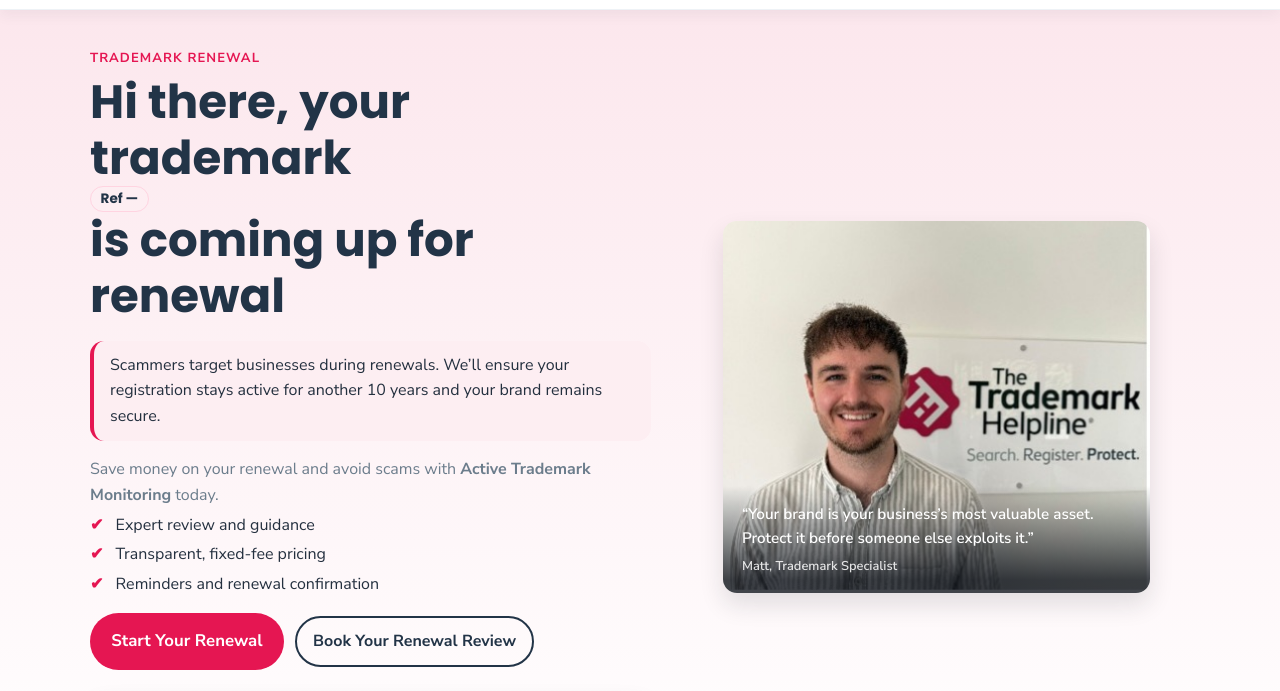
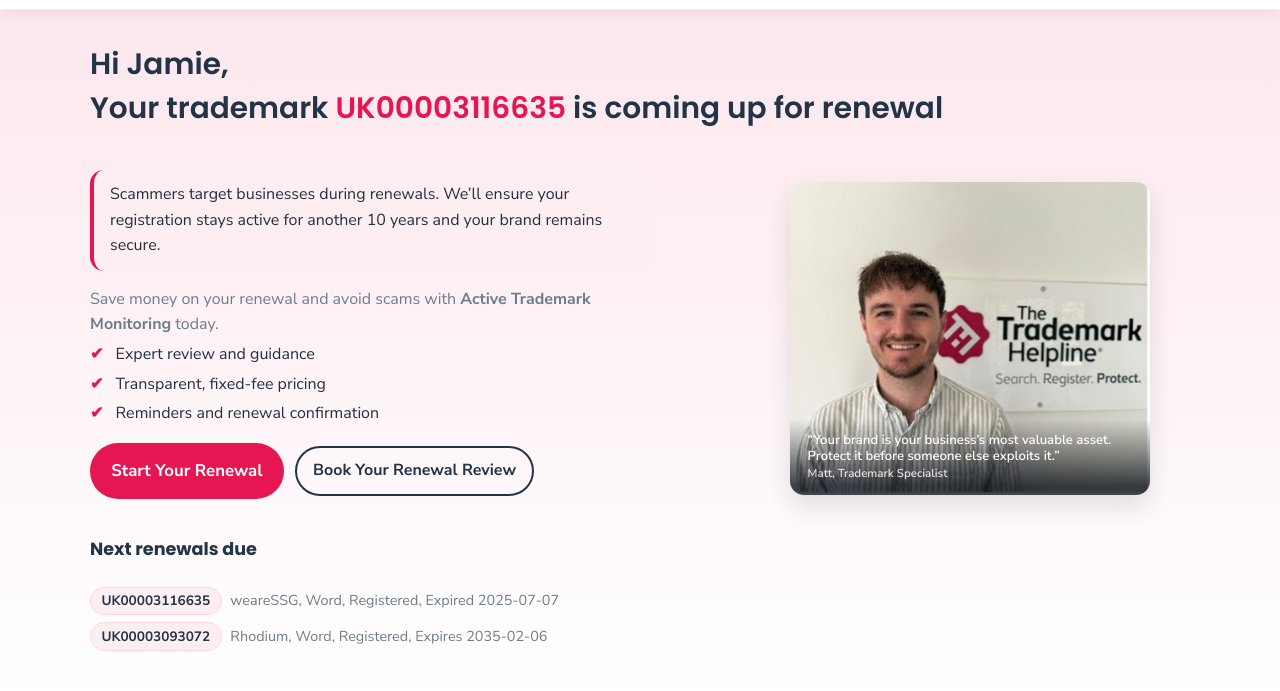
Before and after one commit to mastercode-io/tmh-renew-portal, a plain HTML site: page public/renewal-landing/index.html in a window 1280 px wide. Shown: the part 97-788 px from the top of the page. Drawn offline with Linux system fonts and the light colour scheme.

Commit message:
incremental

```diff
--- a/public/renewal-landing/index.html
+++ b/public/renewal-landing/index.html
@@ -9,6 +9,7 @@
     <link rel="preconnect" href="https://fonts.gstatic.com" crossorigin>
     <link href="https://fonts.googleapis.com/css2?family=Poppins:wght@400;600;700&family=Nunito+Sans:wght@300;400;600;700&display=swap" rel="stylesheet">
     <link rel="stylesheet" href="./styles.css" />
+    <script defer src="./mock-data.js"></script>
     <script defer src="./main.js"></script>
   </head>
   <body>
@@ -31,10 +32,12 @@
 
     <main id="main">
       <section class="hero">
+        <div class="container hero-heading">
+          <p class="hero-line hero-subline hero-greeting">Hi <span data-merge="personName">there</span>,</p>
+          <p class="hero-line hero-subline">Your trademark <span class="tm-number-highlight" data-merge="primaryTrademarkNumber">—</span> is coming up for renewal</p>
+        </div>
         <div class="container hero-grid">
           <div class="hero-copy">
-            <span class="eyebrow">Trademark Renewal</span>
-            <h1>Hi <span data-merge="firstName">there</span>, your trademark <span class="badges"><span class="badge">Ref <span data-merge="tmeApp">—</span></span></span> is coming up for renewal</h1>
             <p class="notice">Scammers target businesses during renewals. We’ll ensure your registration stays active for another 10 years and your brand remains secure.</p>
             <p class="muted" style="margin:.5rem 0 0">Save money on your renewal and avoid scams with <strong>Active Trademark Monitoring</strong> today.</p>
             <ul class="ticks">
@@ -44,12 +47,7 @@
             </ul>
             <div class="cta-row">
               <a class="btn btn-primary btn-lg" href="#renewal-form">Start Your Renewal</a>
-              <a class="btn btn-ghost" href="https://bookings.thetrademarkhelpline.com/#/4584810000004811044" target="_blank" rel="noopener">Book Your Renewal Review</a>
-            </div>
-
-            <div class="card next-renewals">
-              <h3>Next renewals due</h3>
-              <ul class="renewals-list" id="renewals"></ul>
+              <a class="btn btn-ghost" data-link="bookCall" href="https://bookings.thetrademarkhelpline.com/#/4584810000004811044" target="_blank" rel="noopener">Book Your Renewal Review</a>
             </div>
           </div>
           <figure class="hero-media">
@@ -59,6 +57,12 @@
               <span>Matt, Trademark Specialist</span>
             </figcaption>
           </figure>
+        </div>
+        <div class="container hero-renewals">
+          <div class="next-renewals">
+            <h3>Next renewals due</h3>
+            <ul class="renewals-list" id="renewals"></ul>
+          </div>
         </div>
       </section>
 
@@ -325,7 +329,7 @@
                 </label>
                 <div class="actions">
                   <button class="btn btn-primary" id="screening-continue">Continue to payment</button>
-                  <a class="btn btn-ghost" href="https://bookings.thetrademarkhelpline.com/#/4584810000004811044" target="_blank" rel="noopener">Book a call</a>
+                  <a class="btn btn-ghost" data-link="bookCall" href="https://bookings.thetrademarkhelpline.com/#/4584810000004811044" target="_blank" rel="noopener">Book a call</a>
                 </div>
                 <p class="muted" id="screening-note"></p>
               </div>
@@ -347,7 +351,7 @@
           <a href="#">Contact</a>
         </div>
         <div class="foot-cta">
-          <a class="btn btn-primary" href="#renewal-form">Book a call</a>
+          <a class="btn btn-primary" data-link="bookCall" href="#renewal-form">Book a call</a>
         </div>
       </div>
     </footer>
--- a/public/renewal-landing/main.js
+++ b/public/renewal-landing/main.js
@@ -31,8 +31,8 @@
   ];
 
   const mergeTargets = {
-    firstName: document.querySelector('[data-merge="firstName"]'),
-    tmeApp: document.querySelector('[data-merge="tmeApp"]'),
+    personName: document.querySelector('[data-merge="personName"]'),
+    primaryTrademarkNumber: document.querySelector('[data-merge="primaryTrademarkNumber"]'),
     applicationNumber: document.querySelector('[data-merge="applicationNumber"]'),
     status: document.querySelector('[data-merge="status"]'),
     regDate: document.querySelector('[data-merge="regDate"]'),
@@ -76,75 +76,136 @@
   if (form.elements['referrer']) form.elements['referrer'].value = document.referrer || '';
   if (form.elements['landing_path']) form.elements['landing_path'].value = location.pathname + location.search;
 
-  // Personalized greeting + renewals list via request_id
+  // Personalized greeting + renewals list via payload
   const requestId = params.get('request_id');
   const prefillEndpoint = form.dataset.prefillEndpoint || '/api/prefill';
   const summaryNames = ['applicationNumber','status','regDate','trademark','markType','classCount','jurisdiction'];
   const renewalsList = document.getElementById('renewals');
+  let paymentUrl = form.dataset.paymentUrl || '/pay';
+  let booking = 'https://bookings.thetrademarkhelpline.com/#/4584810000004811044';
+
+  const splitName = (name) => {
+    if (!name) return [null, null];
+    const parts = String(name).trim().split(/\s+/);
+    if (!parts.length) return [null, null];
+    const first = parts.shift();
+    const last = parts.length ? parts.join(' ') : null;
+    return [first, last];
+  };
+
+  const renderRenewals = (items) => {
+    if (!renewalsList) return;
+    if (!items?.length) {
+      renewalsList.innerHTML = '<li class="tm-empty">No upcoming renewals listed.</li>';
+      return;
+    }
+    const today = new Date();
+    today.setHours(0, 0, 0, 0);
+    const sorted = items.slice().sort((a, b) => {
+      const ad = a.expiry_date ? new Date(a.expiry_date) : new Date(8640000000000000);
+      const bd = b.expiry_date ? new Date(b.expiry_date) : new Date(8640000000000000);
+      return ad - bd;
+    });
+    renewalsList.innerHTML = sorted.map((it) => {
+      const number = it.registration_number || it.application_number || it.id || '—';
+      let expiryLabel = null;
+      if (it.expiry_date) {
+        const expiryDate = new Date(it.expiry_date);
+        expiryDate.setHours(0, 0, 0, 0);
+        const isExpired = expiryDate < today;
+        expiryLabel = `${isExpired ? 'Expired' : 'Expires'} ${it.expiry_date}`;
+      }
+      const metaParts = [
+        it.word_mark,
+        it.mark_type,
+        it.status,
+        expiryLabel
+      ].filter(Boolean).join(', ');
+      const content = metaParts.length ? metaParts : '—';
+      return `<li><span class="tm-number">${number}</span><span class="tm-meta">${content}</span></li>`;
+    }).join('');
+  };
+
+  function applyPrefillPayload(payload) {
+    if (!payload || typeof payload !== 'object') return;
+
+    const person = payload.person || {};
+    const contact = payload.prefill?.contact || {};
+    const org = payload.organisation || {};
+    const tmPrefill = payload.prefill?.trademark || {};
+    const hasPrefillData = tmPrefill && Object.keys(tmPrefill).length > 0;
+    const allMarks = Array.isArray(payload.trademarks) ? payload.trademarks.slice() : [];
+    const [contactFirst, contactLast] = splitName(contact.name);
+    const [personFullFirst, personFullLast] = splitName(person.full_name);
+
+    const nextDueId = payload.next_due?.trademark_id || tmPrefill.id;
+    const dueMatch = nextDueId ? allMarks.find(tm => tm.id === nextDueId) : null;
+    const prefillNumber = tmPrefill.registration_number || tmPrefill.application_number;
+
+    if (hasPrefillData && prefillNumber && !allMarks.some(tm => (tm.registration_number || tm.application_number) === prefillNumber)) {
+      allMarks.unshift(tmPrefill);
+    }
+
+    const primaryTrademark = dueMatch || (hasPrefillData ? tmPrefill : null) || allMarks[0] || {};
+    const heroFirstName = (person.first_name || personFullFirst || contactFirst || '').trim();
+    const heroName = heroFirstName || 'there';
+    const heroTrademarkNumber = prefillNumber
+      || primaryTrademark.registration_number
+      || primaryTrademark.application_number
+      || payload.next_due?.trademark_id
+      || '—';
+
+    if (mergeTargets.personName) mergeTargets.personName.textContent = heroName;
+    if (mergeTargets.primaryTrademarkNumber) mergeTargets.primaryTrademarkNumber.textContent = heroTrademarkNumber;
+
+    const fieldValues = {
+      firstName: person.first_name || contactFirst || personFullFirst,
+      lastName: person.last_name || contactLast || personFullLast,
+      email: contact.email || person.email,
+      phone: contact.mobile || person.mobile,
+      company: org.name,
+      trademark: tmPrefill.word_mark || primaryTrademark.word_mark,
+      jurisdiction: tmPrefill.jurisdiction || primaryTrademark.jurisdiction,
+      regNumber: heroTrademarkNumber,
+      classCount: tmPrefill.classes_count || primaryTrademark.classes_count || (Array.isArray(tmPrefill.classes) ? tmPrefill.classes.length : undefined),
+      applicationNumber: tmPrefill.application_number || primaryTrademark.application_number,
+      status: tmPrefill.status || primaryTrademark.status,
+      regDate: tmPrefill.registration_date || primaryTrademark.registration_date,
+      markType: tmPrefill.mark_type || primaryTrademark.mark_type
+    };
+
+    Object.entries(fieldValues).forEach(([name, value]) => {
+      if (value == null || value === '') return;
+      setIf(name, value);
+    });
+
+    renderRenewals(allMarks);
+
+    if (payload.links?.book_call) {
+      booking = payload.links.book_call;
+      document.querySelectorAll('[data-link="bookCall"]').forEach((link) => {
+        link.href = payload.links.book_call;
+        link.target = '_blank';
+        link.rel = 'noopener';
+      });
+    }
+    if (payload.links?.pay_now) {
+      paymentUrl = payload.links.pay_now;
+      form.dataset.paymentUrl = payload.links.pay_now;
+    }
+  }
 
   async function fetchPrefill() {
+    if (window.__renewalPayload) {
+      applyPrefillPayload(window.__renewalPayload);
+      return;
+    }
     if (!requestId) return;
     try {
       const res = await fetch(`${prefillEndpoint}?request_id=${encodeURIComponent(requestId)}`, { credentials: 'include' });
       if (!res.ok) throw new Error('Prefill fetch failed');
       const payload = await res.json();
-      // Expected shape (example):
-      // {
-      //   person: { firstName, lastName, email, phone, company },
-      //   renewal: { tmeApp, jurisdiction, regNumber, trademark },
-      //   renewals: [{ trademark, type, status, regDate, regNumber, jurisdiction }]
-      // }
-
-      const p = payload.person || {};
-      const r = payload.renewal || {};
-      Object.entries({
-        firstName: p.firstName,
-        lastName: p.lastName,
-        email: p.email,
-        phone: p.phone,
-        company: p.company,
-        trademark: r.trademark,
-        jurisdiction: r.jurisdiction,
-        regNumber: r.regNumber,
-      }).forEach(([k, v]) => setIf(k, v));
-
-      if (mergeTargets.firstName && p.firstName) mergeTargets.firstName.textContent = p.firstName;
-      if (mergeTargets.tmeApp && (r.tmeApp || r.regNumber)) mergeTargets.tmeApp.textContent = r.tmeApp || r.regNumber;
-
-      const detailPrefill = {
-        applicationNumber: r.tmeApp || r.applicationNumber || r.appNumber || r.tmAppNumber || r.regNumber,
-        status: r.status || r.tmStatus || r.tm_status || r.currentStatus,
-        regDate: r.regDate || r.registrationDate || r.registeredDate || r.registration_date,
-        trademark: r.trademark || r.wordMark || r.word_mark_text || r.wordMarkText,
-        markType: r.tmType || r.tm_type || r.type || r.markType,
-        classCount: r.classCount || r.numberOfClasses || r.classificationNo || r.classificationNumber || r.tmNumberOfClasses,
-        jurisdiction: r.jurisdiction || r.country,
-      };
-
-      Object.entries(detailPrefill).forEach(([key, value]) => {
-        if (value == null || String(value).length === 0) return;
-        if (form.elements[key]) {
-          setIf(key, value);
-        } else {
-          reflectSummary(key, value);
-        }
-      });
-
-      summaryNames.forEach((name) => {
-        if (!detailPrefill[name]) {
-          const el = form.elements[name];
-          if (el) reflectSummary(name, el.tagName === 'SELECT' ? el.options[el.selectedIndex]?.textContent || el.value : el.value);
-        }
-      });
-
-      const items = Array.isArray(payload.renewals) ? payload.renewals : (r.trademark ? [r] : []);
-      if (renewalsList && items.length) {
-        renewalsList.innerHTML = items.map(it => {
-          const left = `${it.trademark || ''} ${it.type ? '– ' + it.type : ''}`.trim();
-          const right = `${it.status || ''}${it.regDate ? ' · ' + it.regDate : ''}`.trim();
-          return `<li><span>${left}</span><small>${right}</small></li>`;
-        }).join('');
-      }
+      applyPrefillPayload(payload);
     } catch (e) {
       console.warn('Prefill fetch error', e);
     }
@@ -215,8 +276,6 @@
   // Screening flow
   const cont = document.getElementById('screening-continue');
   const note = document.getElementById('screening-note');
-  const paymentUrl = form.dataset.paymentUrl || '/pay';
-  const booking = 'https://bookings.thetrademarkhelpline.com/#/4584810000004811044';
   if (cont) {
     cont.addEventListener('click', (e) => {
       e.preventDefault();
--- /dev/null
+++ b/public/renewal-landing/mock-data.js
@@ -0,0 +1,142 @@
+window.__renewalPayload = {
+  "model": {
+    "version": "v1.0",
+    "source": "crm+tm-db",
+    "generated_at": "2025-10-30T23:18:00Z",
+    "currency": "GBP",
+    "locale": "en-GB"
+  },
+  "lead": {
+    "id": "1964745000070660247",
+    "owner": { "name": "Stephen Dobson", "email": "steve@thetrademarkhelpline.com" },
+    "crm_url": "https://crm.example.com/leads/1964745000070660247"
+  },
+  "person": {
+    "full_name": "Jamie Moodie",
+    "first_name": "Jamie",
+    "last_name": "Moodie",
+    "email": "jamiemoodie@wearessg.com",
+    "mobile": "+447824441656",
+    "alt_phone": null
+  },
+  "organisation": {
+    "name": "SSG RECRUITMENT PARTNERSHIPS LTD",
+    "company_number": "04834923",
+    "vat_number": "GB123456789",
+    "address": {
+      "line1": "2 The Waterhouse, Waterhouse Street",
+      "city": "Hemel Hempstead",
+      "region": "England",
+      "postal_code": "HP4 2BL",
+      "country": "United Kingdom"
+    },
+    "website": "https://www.ssgpartnerships.co.uk",
+    "linkedin": "https://www.linkedin.com/company/support-services-group"
+  },
+  "trademarks": [
+    {
+      "id": "tm_1374435",
+      "word_mark": "weareSSG",
+      "mark_type": "Word",
+      "status": "Registered",
+      "jurisdiction": "UK",
+      "application_number": "UK00003116635",
+      "registration_number": "UK00003116635",
+      "application_date": "2015-10-09",
+      "registration_date": "2016-01-08",
+      "expiry_date": "2025-07-07",
+      "classes": [
+        {"nice": 35, "description": "Recruitment; HR consulting"},
+        {"nice": 41, "description": "Training services"}
+      ],
+      "classes_count": 2,
+      "image_url": null,
+      "links": {
+        "official": "https://www.gov.uk/search-for-trademark/UK00003116635",
+        "tmview": "https://www.tmdn.org/tmview/#/tmview/detail/UK00003116635"
+      }
+    },
+    {
+      "id": "tm_418349",
+      "word_mark": "Rhodium",
+      "mark_type": "Word",
+      "status": "Registered",
+      "jurisdiction": "UK",
+      "application_number": "UK00003093072",
+      "registration_number": "UK00003093072",
+      "application_date": "2015-05-08",
+      "registration_date": "2015-11-06",
+      "expiry_date": "2035-02-06",
+      "classes": [{"nice": 9, "description": "Software"}],
+      "classes_count": 1,
+      "image_url": null,
+      "links": {
+        "official": "https://www.gov.uk/search-for-trademark/UK00003093072",
+        "tmview": "https://www.tmdn.org/tmview/#/tmview/detail/UK00003093072"
+      }
+    }
+  ],
+  "next_due": {
+    "trademark_id": "tm_1374435",
+    "expiry_date": "2025-07-07"
+  },
+  "prefill": {
+    "contact": {
+      "name": "Jamie Moodie",
+      "email": "jamiemoodie@wearessg.com",
+      "mobile": "+447824441656"
+    },
+    "trademark": {
+      "application_number": "UK00003116635",
+      "registration_number": "UK00003116635",
+      "word_mark": "weareSSG",
+      "mark_type": "Word",
+      "status": "Registered",
+      "application_date": "2015-10-09",
+      "registration_date": "2016-01-08",
+      "expiry_date": "2025-07-07",
+      "classes_count": 2,
+      "classes": [35, 41],
+      "jurisdiction": "UK"
+    },
+    "authorisations": {
+      "is_authorised_to_renew": null,
+      "confirm_contact_is_correct": null
+    },
+    "changes_requested": {
+      "ownership_change": null,
+      "classification_change": null,
+      "new_classes": []
+    }
+  },
+  "pricing_estimate": {
+    "assumptions": {
+      "classes_count": 2,
+      "late_renewal": false
+    },
+    "items": [
+      {"code": "IPO_BASE", "label": "IPO Renewal Fees (1st class)", "qty": 1, "unit_amount": 200.00},
+      {"code": "IPO_ADDL", "label": "Additional Class Fees", "qty": 1, "unit_amount": 50.00},
+      {"code": "ADMIN", "label": "Administration Fee", "qty": 1, "unit_amount": 222.00},
+      {"code": "DISC", "label": "Online Discount", "qty": 1, "unit_amount": -120.00}
+    ],
+    "subtotal": 352.00,
+    "vat_rate": 0.20,
+    "vat": 70.40,
+    "total": 422.40
+  },
+  "links": {
+    "book_call": "https://bookings.thetrademarkhelpline.com/#/4584810000004811044",
+    "pay_now": "stripe://checkout/session/{SESSION_ID}",
+    "manage_prefs": "https://portal.example.com/prefs?t={JWT}"
+  },
+  "flags": {
+    "missing_registration_date": false,
+    "missing_status": false,
+    "show_monitoring_upsell": true
+  },
+  "security": {
+    "lead_token": "eyJhbGciOiJIUzI1NiIsInR5cCI6IkpXVCJ9.mock",
+    "signature": "sha256:3b4d...mock"
+  }
+};
--- a/public/renewal-landing/styles.css
+++ b/public/renewal-landing/styles.css
@@ -30,7 +30,6 @@
 }
 
 h1, h2, h3 { font-family: 'Poppins', system-ui, -apple-system, Segoe UI, Roboto, Arial, sans-serif; color: var(--brand-navy); }
-h1 { font-size: clamp(1.8rem, 2.4vw + 1rem, 3rem); line-height: 1.2; margin: 0.2rem 0 1rem; }
 h2 { font-size: clamp(1.4rem, 1.2vw + 1rem, 2rem); margin: 0 0 1rem; }
 h3 { font-size: 1.1rem; margin: 0.2rem 0 0.4rem; }
 p { margin: 0.25rem 0 1rem; }
@@ -75,21 +74,25 @@
 .btn.btn-lg { padding: 0.8rem 1.2rem; font-size: 1.05rem; }
 .btn.btn-block { width: 100%; }
 
-.hero { background: linear-gradient(180deg, var(--soft), #fff); padding: 2.2rem 0 2.6rem; }
-.hero-grid { display: grid; gap: 2rem; align-items: center; grid-template-columns: minmax(0, 1.05fr) minmax(0, 0.95fr); }
+.hero { background: linear-gradient(180deg, var(--soft), #fff); padding: 2.2rem 0 2.8rem; }
+.hero-heading { display: grid; gap: 0.35rem; margin: 0 auto 2.4rem; width: min(1100px, 92vw); }
+.hero-line { margin: 0; font-family: 'Poppins', system-ui, -apple-system, Segoe UI, Roboto, Arial, sans-serif; color: var(--brand-navy); }
+.hero-subline { font-size: clamp(1.1rem, 1.5vw + 0.8rem, 1.85rem); font-weight: 600; line-height: 1.3; }
+.hero-greeting { font-weight: 600; }
+.tm-number-highlight { color: var(--brand-pink); font-weight: 600; }
+.hero-grid { display: grid; gap: 2rem; align-items: start; grid-template-columns: minmax(0, 1.05fr) minmax(0, 0.95fr); }
 .hero .ticks { list-style: none; padding: 0; margin: 0 0 1rem; }
 .ticks li { position: relative; padding-left: 1.6rem; margin: 0.25rem 0; }
 .ticks li::before { content: '✔'; position: absolute; left: 0; color: var(--brand-pink); font-weight: 700; }
 .cta-row { display: flex; gap: 0.7rem; align-items: center; flex-wrap: wrap; }
-.eyebrow { text-transform: uppercase; letter-spacing: 0.08em; color: var(--brand-pink); font-weight: 800; font-size: 0.82rem; }
 
-.next-renewals { margin-top: 1.5rem; }
+.next-renewals { margin-top: 1rem; display: grid; gap: 0.45rem; }
 .next-renewals h3 { margin: 0 0 0.5rem; }
 
-.hero-media { position: relative; border-radius: var(--radius); overflow: hidden; box-shadow: var(--shadow); }
-.hero-media img { width: 100%; height: 100%; object-fit: cover; display: block; }
-.hero-media figcaption { position: absolute; left: 0; right: 0; bottom: 0; padding: 1rem 1.2rem; background: linear-gradient(180deg, rgba(11,15,23,0) 0%, rgba(11,15,23,0.78) 88%); color: #fff; font-weight: 600; font-size: 0.95rem; display: grid; gap: 0.35rem; }
-.hero-media figcaption span { font-size: 0.8rem; opacity: 0.85; }
+.hero-media { position: relative; border-radius: var(--radius); overflow: hidden; box-shadow: var(--shadow); max-width: 360px; justify-self: end; align-self: start; }
+.hero-media img { width: 100%; height: auto; object-fit: cover; display: block; }
+.hero-media figcaption { position: absolute; left: 0; right: 0; bottom: 0; padding: 0.9rem 1.1rem; background: linear-gradient(180deg, rgba(11,15,23,0) 0%, rgba(11,15,23,0.78) 88%); color: #fff; font-weight: 600; font-size: 0.82rem; display: grid; gap: 0.2rem; line-height: 1.18; }
+.hero-media figcaption span { font-size: 0.72rem; opacity: 0.85; }
 
 .card { background: #fff; border-radius: var(--radius); box-shadow: var(--shadow); padding: 1.2rem; }
 .card-title { margin: 0 0 0.6rem; font-size: 1.25rem; }
@@ -129,6 +132,9 @@
 @media (max-width: 960px) {
   .grid.two-col { grid-template-columns: 1fr; }
   .hero-grid { grid-template-columns: 1fr; }
+  .hero-heading { text-align: center; }
+  .hero-media { justify-self: center; }
+  .hero-renewals { justify-content: center; }
   .monitoring-grid { grid-template-columns: 1fr; }
   .metric-strip { grid-template-columns: 1fr; }
   .trusted-grid { grid-template-columns: 1fr; }
@@ -145,12 +151,14 @@
   border-radius: var(--radius);
 }
 
-.badges { display: flex; flex-wrap: wrap; gap: 0.5rem; }
-.badge { background: var(--soft-2); color: var(--brand-navy); border: 1px solid #ffd4e1; border-radius: 999px; padding: 0.25rem 0.6rem; font-weight: 700; font-size: 0.85rem; }
-
-.renewals-list { margin: 0.5rem 0 0; padding: 0; list-style: none; }
-.renewals-list li { background: #fff; border: 1px solid #eef2f6; border-radius: var(--radius-sm); padding: 0.6rem 0.7rem; margin: 0.35rem 0; display: flex; justify-content: space-between; gap: 0.5rem; }
-.renewals-list small { color: var(--muted); }
+.renewals-list { margin: 0.5rem 0 0; padding: 0; list-style: none; display: grid; gap: 0.45rem; }
+.renewals-list li { display: flex; flex-wrap: wrap; align-items: center; gap: 0.55rem; padding: 0; background: transparent; border: 0; box-shadow: none; }
+.renewals-list .tm-number { display: inline-flex; align-items: center; padding: 0.15rem 0.65rem; border-radius: 999px; background: var(--soft-2); border: 1px solid #ffd4e1; font-weight: 700; color: var(--brand-navy); font-size: 0.85rem; }
+.renewals-list .tm-meta { color: var(--muted); font-size: 0.9rem; }
+.renewals-list .tm-empty { color: var(--muted); font-size: 0.9rem; font-style: italic; }
+.renewals-list li.tm-empty { background: transparent; border: 0; box-shadow: none; }
+.hero-renewals { margin-top: 1.5rem; display: flex; justify-content: flex-start; align-items: flex-start; }
+.hero-renewals .next-renewals { margin-top: 0; width: auto; max-width: min(480px, 100%); text-align: left; }
 
 .quote-card { background: #fff; border-left: 6px solid var(--brand-pink); padding: 1rem; border-radius: var(--radius); box-shadow: var(--shadow); }
 .quote-card blockquote { margin: 0; font-size: 1.05rem; }
```
Also changed, not shown: docs/codex-prompt.md (added, +3 -0 lines), docs/Screenshot 2025-10-27 at 22.27.21.png (deleted), docs/Screenshot 2025-10-27 at 22.27.27.png (deleted), docs/Screenshot 2025-10-27 at 22.27.39.png (deleted), docs/Screenshot 2025-10-27 at 22.27.45.png (deleted), docs/Screenshot 2025-10-27 at 22.29.40.png (deleted).
